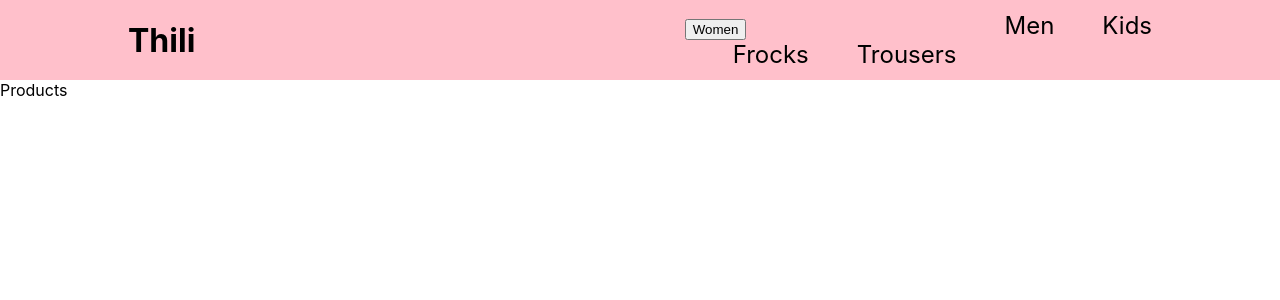
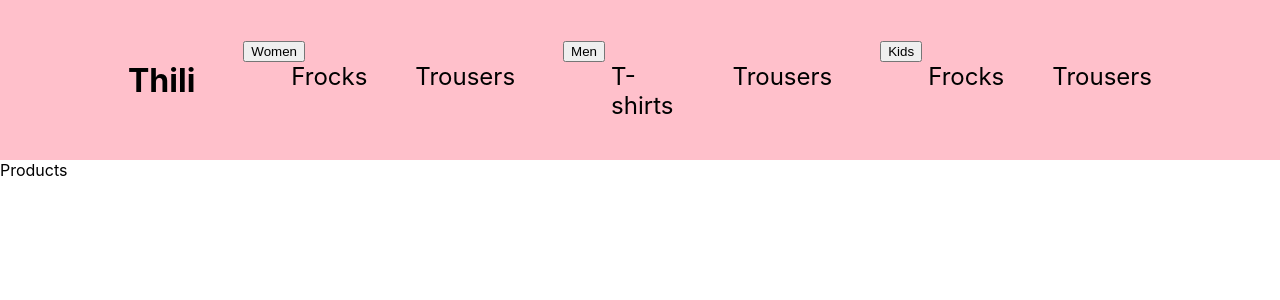
Before and after one commit to GaganaGavesh/Shopping-Store, a React (Create React App) app: page / in a window 1280 px wide. Shown: the top 300 px of the page. Built offline with nearby package versions, Linux system fonts and the light colour scheme.

Commit message:
Dropdown issue fixes

```diff
--- a/src/containers/layout/DropDown.js
+++ b/src/containers/layout/DropDown.js
@@ -1,13 +1,16 @@
+/* eslint-disable react/jsx-no-comment-textnodes */
 
-
-const DropDown = ({ submenus}) => {
+const DropDown = ({ submenus }) => {
   return (
     <ul className="dropdown">
-            {submenus.map((submenu, index) => (
+      {submenus.map((submenu, index) => {
+        console.log("submenu :", submenu.title);
+        return (
           <li key={index} className="menu-items">
             <a href={submenu.url}>{submenu.title}</a>
           </li>
-            ))}
+        );
+      })}
     </ul>
   );
 };
--- a/src/containers/layout/MainNavigation.module.css
+++ b/src/containers/layout/MainNavigation.module.css
@@ -1,6 +1,6 @@
-.header{
+.header {
   width: auto;
-    height: 5rem;
+  height: 10rem;
   display: flex;
   align-items: center;
   justify-content: space-between;
@@ -8,21 +8,21 @@
   padding: 0 10%;
 }
 
-.logo{
+.logo {
   font-size: 2rem;
   color: black;
   font-weight: bold;
 }
 
-.header ul{
+.header ul {
   list-style: none;
   margin: 0;
-    padding:0;
+  padding: 0;
   display: flex;
   align-items: baseline;
 }
 
-.header li{
+.header li {
   margin-left: 3rem;
 }
 
--- a/src/containers/layout/MenusItems.js
+++ b/src/containers/layout/MenusItems.js
@@ -1,13 +1,11 @@
-import DropDown from './DropDown';
+import DropDown from "./DropDown";
 
 const MenusItems = ({ items }) => {
   return (
     <li className="menu-items">
       {items.submenu ? (
         <>
-          <button type="button" aria-haspopup="menu">
-            {items.title}{' '}
-          </button>
+          <button type="button">{items.title} </button>
           <DropDown submenus={items.submenu} />
         </>
       ) : (
--- a/src/containers/layout/menuItems.js
+++ b/src/containers/layout/menuItems.js
@@ -1,44 +1,44 @@
 export const menuItems = [
   {
-      title: 'Women',
-      url: '/women',
+    title: "Women",
+    url: "/women",
     submenu: [
       {
         title: "Frocks",
-            url: '/frocks'
+        url: "/frocks",
       },
       {
         title: "Trousers",
-            url: '/women_trousers'
-        }
-      ]
+        url: "/women_trousers",
+      },
+    ],
   },
   {
-      title: 'Men',
-      url: '/men',
-      subMenu: [
+    title: "Men",
+    url: "/men",
+    submenu: [
       {
         title: "T-shirts",
-            url: '/men_tshirts'
+        url: "/men_tshirts",
       },
       {
         title: "Trousers",
-            url: '/men_trousers'
-        }
-      ]
+        url: "/men_trousers",
+      },
+    ],
   },
   {
-      title: 'Kids',
-      url: '/kids',
-      subMenu: [
+    title: "Kids",
+    url: "/kids",
+    submenu: [
       {
         title: "Frocks",
-            url: '/kids_frocks'
+        url: "/kids_frocks",
       },
       {
         title: "Trousers",
-            url: '/kids_trousers'
-        }
-      ]
+        url: "/kids_trousers",
+      },
+    ],
   },
 ];
```
Lines whose indentation alone changed are shown as unchanged.
